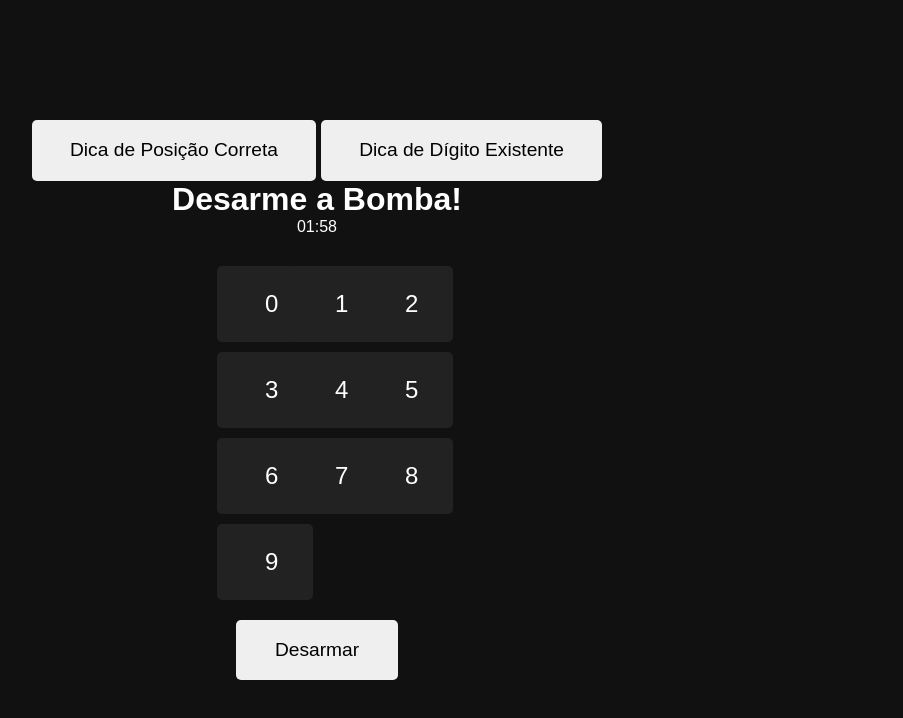
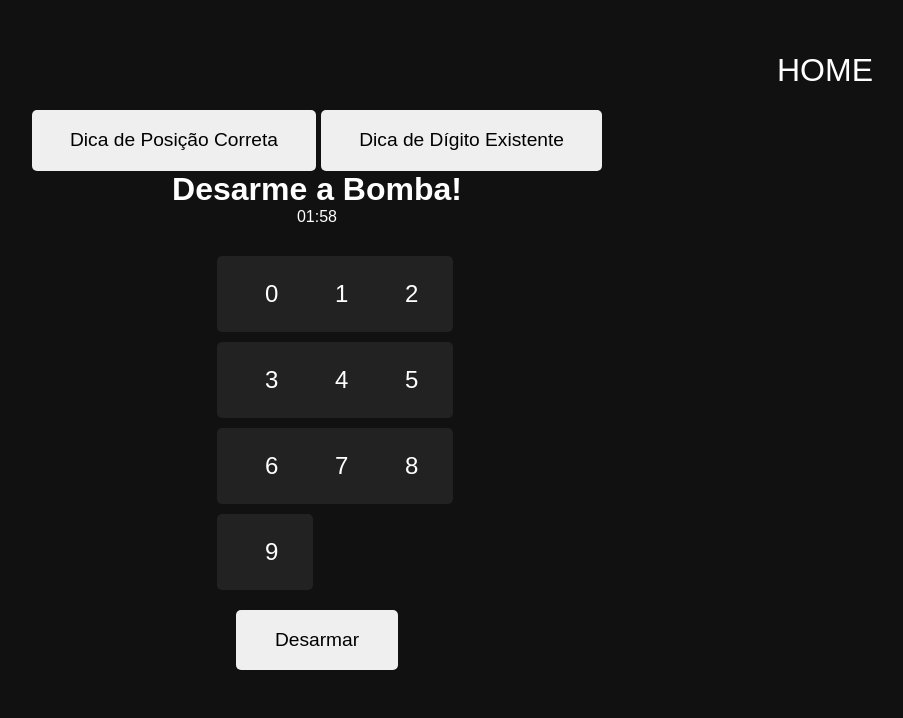
Before and after one commit to Ygrr1608/timer-bomb, a plain HTML site: page index.html in a window 1280 px wide. Both pictures are taken after a click on the button "Começar". Shown: the whole page, without its empty margins (323-1226 px from the left). Drawn offline with Linux system fonts and the light colour scheme.

Commit message:
update nova adição home

```diff
--- a/index.html
+++ b/index.html
@@ -16,10 +16,12 @@
         <button onclick="iniciarJogo()">Começar</button>
       </div>
       <div class="jogo" id="jogo">
-<div style="margin-top: 20px;">
-    <button id="dicaPosicao" onclick="mostrarDicaPosicao()">Dica de Posição Correta</button>
-    <button id="dicaDigito" onclick="mostrarDicaDigito()">Dica de Dígito Existente</button>
-  </div>
+        <button id="homeBtn" onclick="voltarParaTelaInicial()" tittle="Voltar à tela inicial">HOME</button>
+
+        <div style="margin-top: 20px;">
+          <button id="dicaPosicao" onclick="mostrarDicaPosicao()">Dica de Posição Correta</button>
+          <button id="dicaDigito" onclick="mostrarDicaDigito()">Dica de Dígito Existente</button>
+        </div>
 
         <h1>Desarme a Bomba!</h1>
         <div id="timer">02:00</div>
@@ -27,8 +29,10 @@
         <div class="painel" id="painel"></div>
         <button onclick="tentarSenha()">Desarmar</button>
         <div id="mensagem"></div>
-        <div     <button id="resetBtn" onclick="resetarJogo()">Reiniciar</button>
-        <audio id="explosaoAudio" src="https://www.soundjay.com/explosion/sounds/explosion-01.mp3"></audio>id="historico"></div>
+        <div id="historico"></div>
+        <button id="resetBtn" onclick="resetarJogo()">Reiniciar</button>
+        <audio id="explosaoAudio" src="https://www.soundjay.com/explosion/sounds/explosion-01.mp3"></audio>
+      </div>
 
       <script src="script.js"></script>
 </body>
--- a/script.js
+++ b/script.js
@@ -51,8 +51,9 @@ function iniciarJogo() {
           tentativasRestantes = 3;
           break;
   }
-  document.getElementById('telaInicial').style.display = 'none';
-  document.getElementById('jogo').style.display = 'flex';
+  document.querySelector('.tela-inicial').style.display = 'none';
+  document.querySelector('.jogo').style.display = 'flex';
+  document.getElementById('homeBtn').style.display = 'block';
   iniciarTimer();
   tocarAudio(0); //tocar audio de inicio
   setTimeout(() => tocarAudio(1), 2000); //tocar audio de nivel 1
@@ -105,6 +106,8 @@ function tentarSenha() {
 
   verificarCoresDosBotoes(senhaTentada);
   adicionarAoHistorico(senhaTentada);
+  tentativa = "";
+  atualizarEntrada()
 
   if (senhaTentada === senhaCorreta) {
     mostrarMensagem("Bomba desarmada com sucesso!", "lightgreen");
@@ -306,3 +309,22 @@ function mostrarDicaDigito() {
     mostrarMensagem("Todos os dígitos já foram revelados!", "orange");
   }
 }
+function voltarParaTelaInicial() {
+  document.querySelector('.tela-inicial').style.display = 'flex';
+  document.querySelector('.jogo').style.display = 'none';
+  document.getElementById('homeBtn').style.display = 'none';
+  resetarJogo();
+
+  audios.forEach(audio => {
+    audio.pause();
+    audio.currentTime = 0;
+  });
+
+  tentativa = "";
+  autalizarEntrada();
+  document.getElementById('mensagem').textContent = "";
+  document.getElementById('hidtorico').innerHTML = "";
+  document.getElementById('resetBtn').style.display = 'none';
+
+  gerarSenha();
+}
--- a/style.css
+++ b/style.css
@@ -44,6 +44,21 @@ body {
     border: none;
     border-radius: 5px;
   }
+  #homeBtn {
+    position: fixed;
+    top: 20px;
+    right: 20px;
+    font-size: 2em;
+    background: none;
+    border: none;
+    color: white;
+    cursor: pointer;
+    display: none;
+    z-index: 1000;
+  }
+  #homeBtn:hover {
+    color: #ffcc00;
+  }
   .painel {
     display: grid;
     grid-template-columns: repeat(3, 60px);
@@ -73,6 +88,8 @@ body {
     margin-top: 20px;
     text-align: left;
     max-width: 300px;
+    display: flex;
+    flex-direction: column-reverse;
   }
   .linha-historico span {
     display: inline-block;
```
